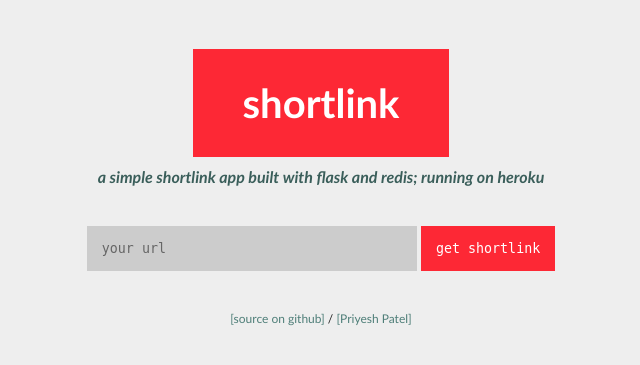
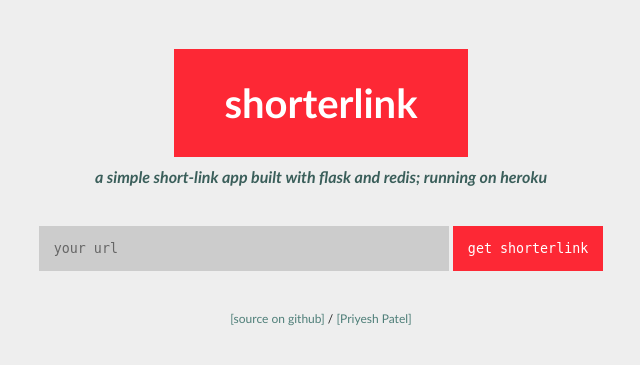
Before and after one commit to priyeshpatel/shorterlink, a Flask app: page / in a window 1280 px wide. Shown: the top 365 px of the page, without its empty margins (319-959 px from the left). Run offline with Flask 2, Linux system fonts and the light colour scheme; parts of the project's set-up code (start-up, migrations or seed data) failed here and were passed over.

Commit message:
renaming

```diff
--- a/run.py
+++ b/run.py
@@ -1,8 +1,8 @@
-from shortlink import shortlink
+from shorterlink import shorterlink
 import os
 
 if __name__ == '__main__':
     port = int(os.environ.get('PORT', 5000))
     if os.environ.get('DEVELOPMENT', None):
-        shortlink.debug = True
-    shortlink.run(host='0.0.0.0', port=port)
+        shorterlink.debug = True
+    shorterlink.run(host='0.0.0.0', port=port)
--- a/shortlink/__init__.py
+++ b/shorterlink/__init__.py
@@ -3,30 +3,30 @@
 from . import utils
 import redis
 
-shortlink = Flask(__name__)
+shorterlink = Flask(__name__)
 
-shortlink.secret_key = utils.env('SECRET_KEY')
+shorterlink.secret_key = utils.env('SECRET_KEY')
 
 r = redis.from_url(utils.env('REDISTOGO_URL'), int(utils.env('REDIS_DB')))
 
-@shortlink.route('/', methods=['GET'])
+@shorterlink.route('/', methods=['GET'])
 def index():
     return view('layout.html')
 
-@shortlink.route('/', methods=['POST'])
+@shorterlink.route('/', methods=['POST'])
 def make():
     destination = request.form['url']
     while True:
         url = utils.generate_link(config['url_length'])
         if r.setnx("link:" + url, destination): break
-    return view('layout.html', { 'shortlink': True, 'url': url })
+    return view('layout.html', { 'shorterlink': True, 'url': url })
 
-@shortlink.route('/<link>')
+@shorterlink.route('/<link>')
 def go(link):
     destination = r.get("link:" + link)
     if destination:
         return redirect(destination)
-    flash('no such shortlink')
+    flash('no such shorterlink')
     return redirect(url_for('index'))
 
 def view(t, v = {}):
--- a/shortlink/templates/layout.html
+++ b/shorterlink/templates/layout.html
@@ -1,7 +1,7 @@
 <!doctype html>
 <html>
     <head>
-        <title>Shortlink</title>
+        <title>Shorterlink</title>
 
         <style type="text/css">
             body {
@@ -61,7 +61,7 @@
             #link #url {
                 background: #ccc;
                 color: #666;
-                width: 300px;
+                width: 380px;
             }
 
             ::-webkit-input-placeholder {
@@ -100,19 +100,19 @@
     </head>
 
     <body>
-        <h1><a href="/"><span>shortlink</span></a></h1>
-        <h2>a simple shortlink app built with flask and redis; running on heroku</h2>
+        <h1><a href="/"><span>shorterlink</span></a></h1>
+        <h2>a simple short-link app built with flask and redis; running on heroku</h2>
 
         <div id="input">
             <form id="link" method="post">
                 <input id="url" name="url" placeholder="your url" />
-                <input type="submit" id="submit" value="get shortlink" />
+                <input type="submit" id="submit" value="get shorterlink" />
             </form>
         </div>
 
-        {% if shortlink %}
+        {% if shorterlink %}
         <div id="output">
-            <p>your shortlink is <a href="{{ config.full_url }}/{{ url }}" target="_blank">{{ config.full_url }}/{{ url }}</a></p>
+            <p>your shorterlink is <a href="{{ config.full_url }}/{{ url }}" target="_blank">{{ config.full_url }}/{{ url }}</a></p>
         </div>
         {% endif %}
 
@@ -127,7 +127,7 @@
         {% endwith %}
 
         <div id="footer">
-            <p><a href="https://github.com/priyeshpatel/shortlink" target="_blank">[source on github]</a> / <a href="http://pexat.com" target="_blank">[Priyesh Patel]</a></p>
+            <p><a href="https://github.com/priyeshpatel/shorterlink" target="_blank">[source on github]</a> / <a href="http://pexat.com" target="_blank">[Priyesh Patel]</a></p>
         </div>
     </body>
 </html>
```
Also changed, not shown: README.md, shorterlink/config.py (renamed from shortlink/config.py), shorterlink/utils.py (renamed from shortlink/utils.py), 1 other file.
